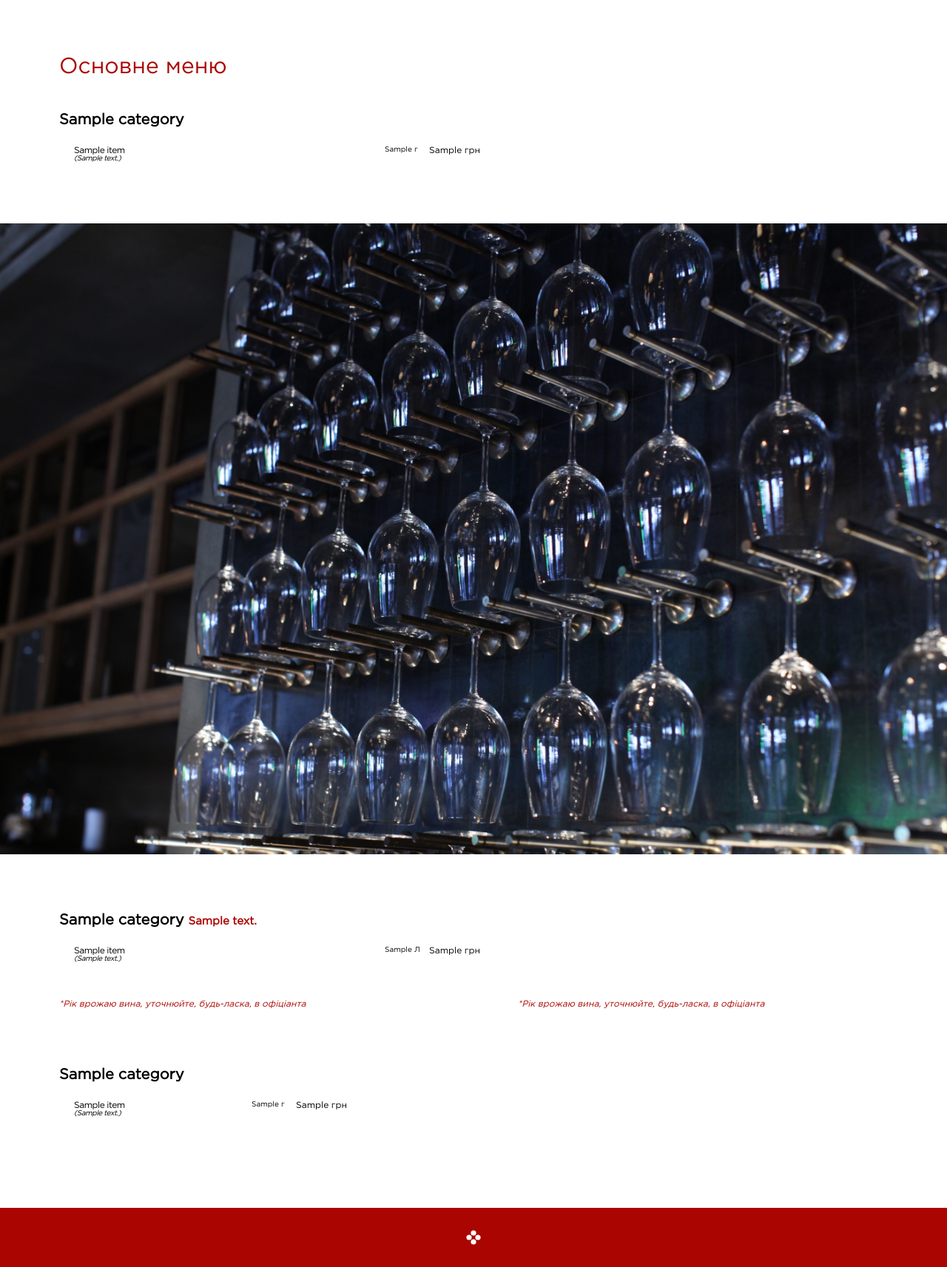
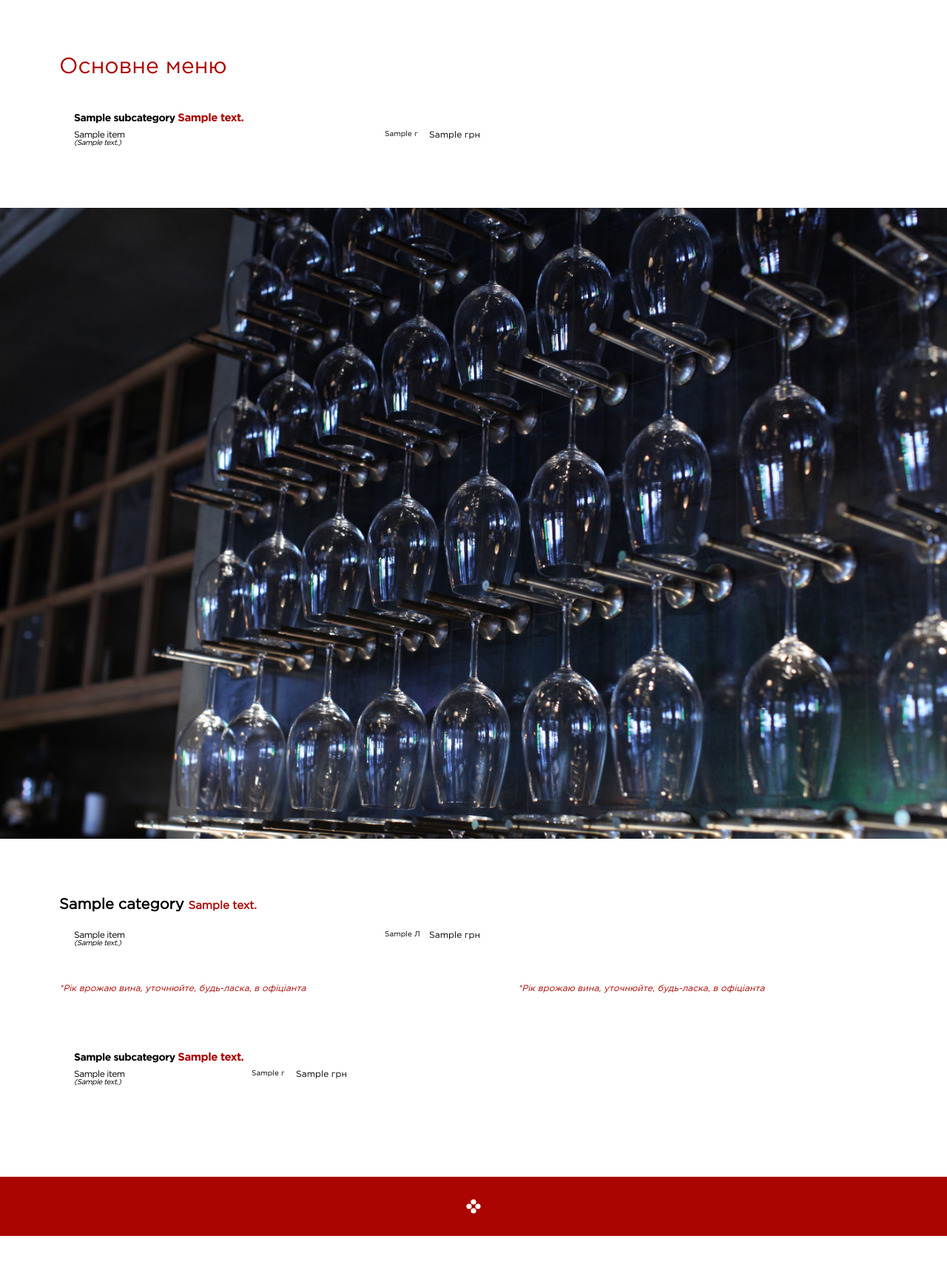
Before and after one commit to lemeshkoborys/underwonder-remastered, a Django app: template templates/menu/menu-index.html in a window 1280 px wide. Shown: the part 714-2427 px from the top of the page at 74% size. After the commit the page ends 2385 px from the top, so only its background shows below. Run offline with Django 3.2, Linux system fonts and the light colour scheme; tables that the repository leaves empty hold one stand-in row (values such as "Sample post"); the template is opened without the code that fills it: values that come from a table or form of the project are taken from there, most other values are stand-ins (such as "Sample title", 1, 10 or a date in 2020).

Commit message:
cahnges in templates

```diff
--- a/templates/menu/menu-drinks.html
+++ b/templates/menu/menu-drinks.html
@@ -2,7 +2,11 @@
 {% if category.get_childs %}
     {% for subcategory in category.get_childs|dictsort:"id" %}
         {% if forloop.first %}
-            <h3 class="category-title">{{category.title}}</h3>
+            <h3 class="subcategory-title">{{subcategory.title}}
+            {% if subcategory.description %}
+                <span class="wine-badge">{{subcategory.description}}</span>
+            {% endif %}
+            </h3>
         {% endif %}
         <div class="subcategory">
         <h3 class="subcategory-title">{{subcategory.title}}</h3>
@@ -14,14 +18,20 @@
                     ({{title.content}})
                     </p>
                 {% endif %}
-                <span class="item-weight">{{item.weight}} г</span>
+                {% if item.weight %}
+                    <span class="item-weight">{{item.weight}} г</span>
+                {% endif %}
                 <span class="item-price">{{item.price}} грн</span>
             </div>
         {% endfor %}
         </div>
     {% endfor %}
 {% else %}
-    <h3 class="category-title">{{category.title}}</h3>
+    <h3 class="subcategory-title">{{subcategory.title}}
+    {% if subcategory.description %}
+        <span class="wine-badge">{{subcategory.description}}</span>
+    {% endif %}
+    </h3>
     {% for item in category.get_items|dictsort:"id" %}
         <div class="item">
             <p class="item-title">{{item.title}}</p>
@@ -30,7 +40,9 @@
                 ({{title.content}})
                 </p>
             {% endif %}
-            <span class="item-weight">{{item.weight}} г</span>
+            {% if item.weight %}
+                <span class="item-weight">{{item.weight}} г</span>
+            {% endif %}
             <span class="item-price">{{item.price}} грн</span>
         </div>
     {% endfor %}
--- a/templates/menu/menu-main-section.html
+++ b/templates/menu/menu-main-section.html
@@ -2,7 +2,11 @@
 {% if category.get_childs %}
     {% for subcategory in category.get_childs|dictsort:"id" %}
         {% if forloop.first %}
-            <h3 class="category-title">{{category.title}}</h3>
+                <h3 class="subcategory-title">{{subcategory.title_eng}}
+                {% if subcategory.description_eng %}
+                    <span class="wine-badge">{{subcategory.description_eng}}</span>
+                {% endif %}
+                </h3>
         {% endif %}
         <div class="subcategory">
         <h3 class="subcategory-title">{{subcategory.title}}</h3>
@@ -21,7 +25,11 @@
         </div>
     {% endfor %}
 {% else %}
-    <h3 class="category-title">{{category.title}}</h3>
+        <h3 class="subcategory-title">{{subcategory.title_eng}}
+        {% if subcategory.description_eng %}
+            <span class="wine-badge">{{subcategory.description_eng}}</span>
+        {% endif %}
+        </h3>
     {% for item in category.get_items|dictsort:"id" %}
         <div class="item">
             <p class="item-title">{{item.title}}</p>
```
Also changed, not shown: templates/menu/menu-drinks-eng.html (+16 -4 lines), templates/menu/menu-main-section-eng.html (+10 -2 lines).
